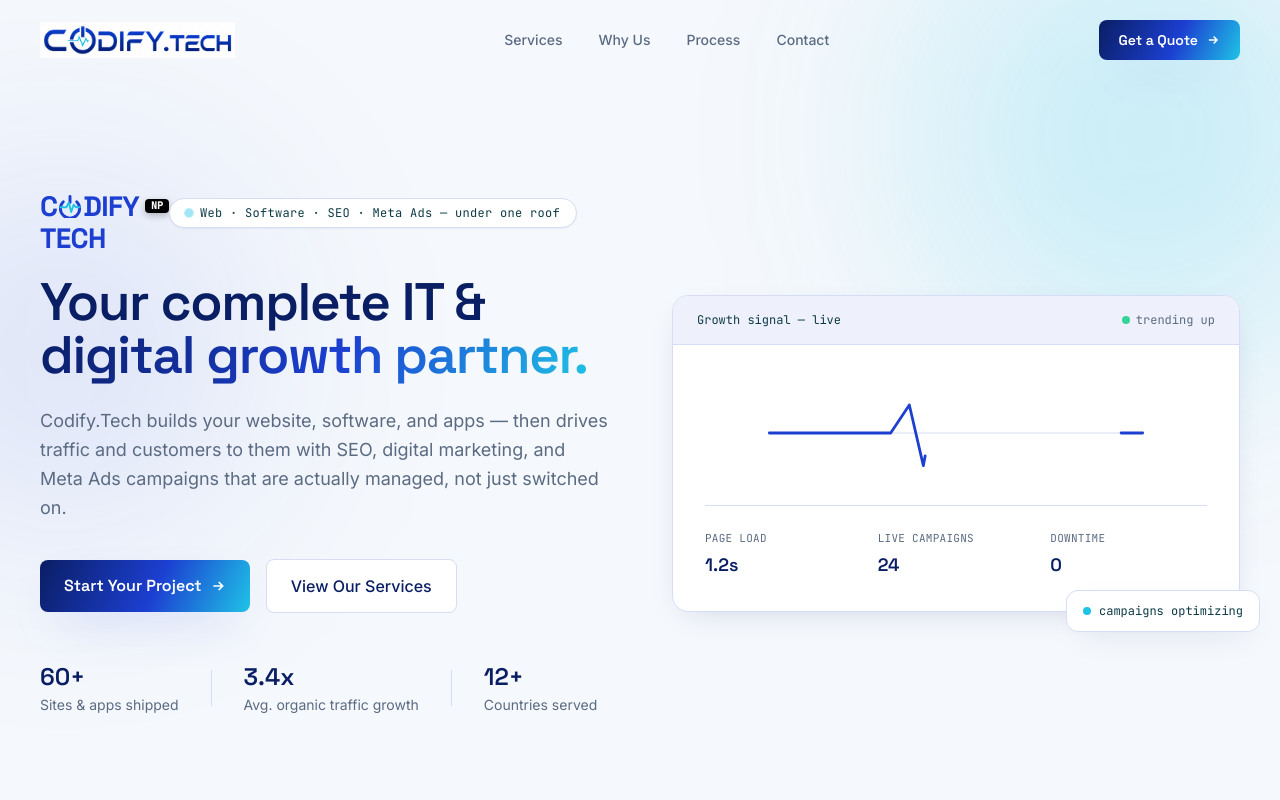
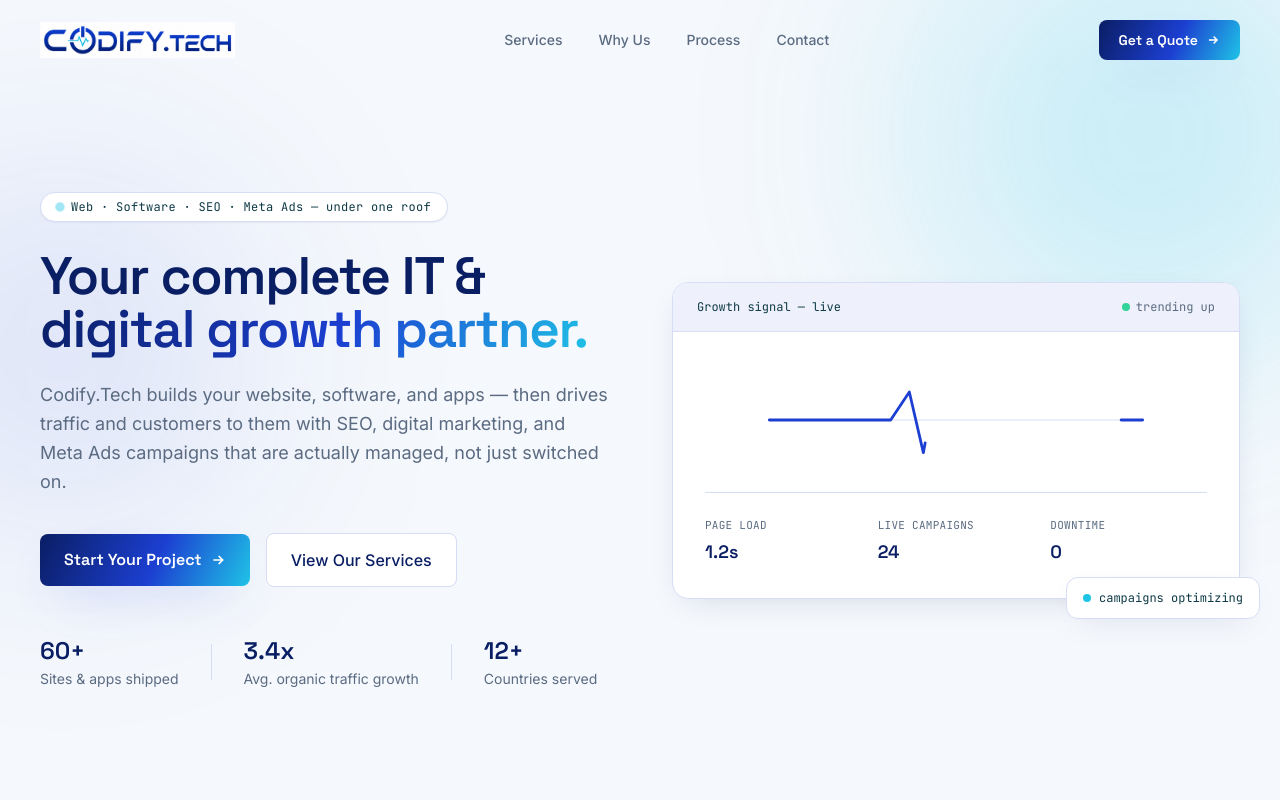
Before and after one commit to tiruwaprashis/codifytech, a React (Vite) app: page / in a window 1280 px wide. Shown: the top 800 px of the page. Built offline with nearby package versions, Linux system fonts and the light colour scheme.

Commit message:
Refactor Hero component by removing BrandLogo
Removed BrandLogo component from Hero and updated comments.

```diff
--- a/src/components/Hero.jsx
+++ b/src/components/Hero.jsx
@@ -1,62 +1,3 @@
-import React from 'react';
-
-// Brand Logo component with exact original style & embedded shadow animation
-function BrandLogo() {
-  return (
-    <div className="inline-flex flex-col select-none mb-6">
-      {/* Embedded CSS animation to eliminate index.css edits */}
-      <style>{`
-        @keyframes weakShadowPulse {
-          0%, 100% { box-shadow: 0 2px 4px rgba(0, 0, 0, 0.18); }
-          50% { box-shadow: 0 4px 12px rgba(0, 0, 0, 0.35); }
-        }
-        .animate-weak-shadow {
-          animation: weakShadowPulse 2.8s ease-in-out infinite;
-        }
-      `}</style>
-
-      {/* TOP ROW: CODIFY + np badge */}
-      <div className="flex items-center gap-1.5 leading-none">
-        <div className="flex items-center text-[24px] sm:text-[28px] font-extrabold font-display tracking-tight text-[#1C3FD1]">
-          <span>C</span>
-
-          {/* Signature Power / Heartbeat 'O' Mark */}
-          <span className="inline-flex items-center justify-center mx-[1px] relative w-[24px] h-[24px]">
-            <svg viewBox="0 0 100 100" className="w-full h-full" fill="none">
-              <path
-                d="M 22,32 A 40,40 0 1,0 78,32"
-                stroke="#1C3FD1"
-                strokeWidth="12"
-                strokeLinecap="round"
-              />
-              <line x1="50" y1="10" x2="50" y2="35" stroke="#1C3FD1" strokeWidth="12" strokeLinecap="round" />
-              <path
-                d="M 10,55 L 35,55 L 45,35 L 55,75 L 65,45 L 75,55 L 90,55"
-                stroke="#1FC3E6"
-                strokeWidth="8"
-                strokeLinecap="round"
-                strokeLinejoin="round"
-              />
-            </svg>
-          </span>
-
-          <span>DIFY</span>
-        </div>
-
-        {/* Animated Weak Shadow Badge */}
-        <span className="font-mono text-[10px] font-bold uppercase text-white bg-black px-1.5 py-0.5 rounded animate-weak-shadow">
-          np
-        </span>
-      </div>
-
-      {/* BOTTOM ROW: TECH directly below CODIFY (Same font size & style) */}
-      <div className="text-[24px] sm:text-[28px] font-extrabold font-display text-[#1C3FD1] leading-none tracking-tight mt-1">
-        TECH
-      </div>
-    </div>
-  );
-}
-
 export default function Hero() {
   return (
     <section id="top" className="relative pt-40 pb-24 lg:pt-48 lg:pb-32 overflow-hidden bg-mist">
@@ -66,9 +7,6 @@
 
       <div className="relative max-w-7xl mx-auto px-6 lg:px-10 grid lg:grid-cols-2 gap-16 items-center">
         <div>
-          {/* Logo element rendered cleanly at the top of content */}
-          <BrandLogo />
-
           <div className="inline-flex items-center gap-2 rounded-full px-4 py-1.5 mb-7 bg-white border border-navy-100 shadow-sm">
             <span className="w-1.5 h-1.5 rounded-full bg-cyan pulse-dot" />
             <span className="font-mono text-xs text-teal tracking-wide">Web · Software · SEO · Meta Ads — under one roof</span>
@@ -119,7 +57,7 @@
           </div>
         </div>
 
-        {/* Signal monitor card */}
+        {/* Signature element: a signal/pulse monitor card, echoing the heartbeat mark inside the logo's "O" */}
         <div className="relative">
           <div className="rounded-2xl bg-white border border-navy-100 shadow-card overflow-hidden">
             <div className="flex items-center justify-between px-6 py-4 border-b border-navy-100 bg-navy-50">
```
